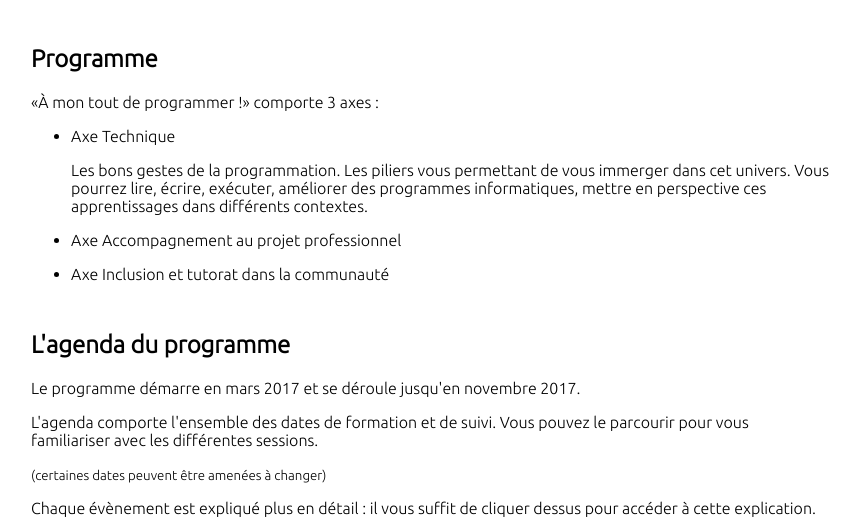
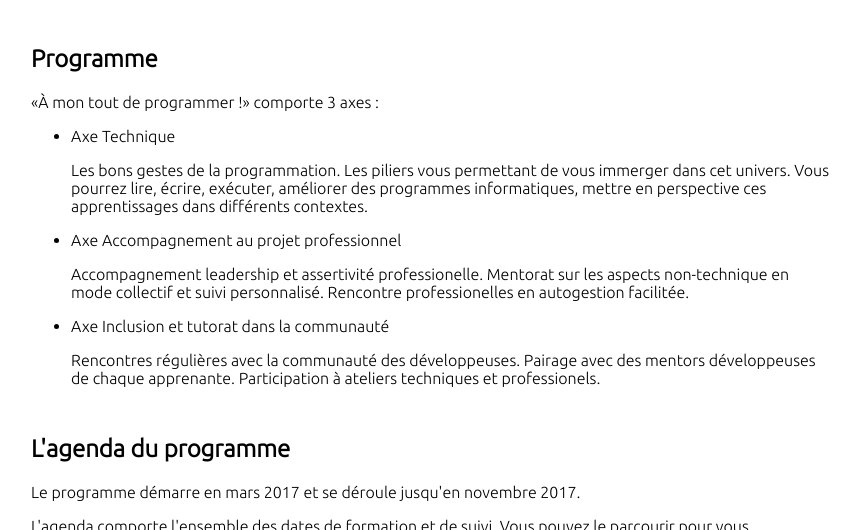
Before and after one commit to amontourdeprogrammer/amontourdeprogrammer.github.io, a plain HTML site: page index.html in a window 1280 px wide. Shown: the part 923-1453 px from the top of the page, without its empty margins (209-1069 px from the left). Drawn offline with Linux system fonts and the light colour scheme; a script that the page names is missing.

Commit message:
un peu plus de détails sur les 3 axes

```diff
--- a/index.html
+++ b/index.html
@@ -64,11 +64,11 @@
       <p>Les bons gestes de la programmation. Les piliers vous permettant de vous immerger dans cet univers. Vous pourrez lire, écrire, exécuter, améliorer des programmes informatiques, mettre en perspective ces apprentissages dans différents contextes.</p>
 </li>
 <li>Axe Accompagnement au projet professionnel
-  <p></p>
+  <p>Accompagnement leadership et assertivité professionelle. Mentorat sur les aspects non-technique en mode collectif et suivi personnalisé. Rencontre professionelles en autogestion facilitée.</p>
 </li>
 
 <li>Axe Inclusion et tutorat dans la communauté
-  <p></p>
+  <p>Rencontres régulières avec la communauté des développeuses. Pairage avec des mentors développeuses de chaque apprenante. Participation à ateliers techniques et professionels.</p>
 </li>
 
   </ul>
```
